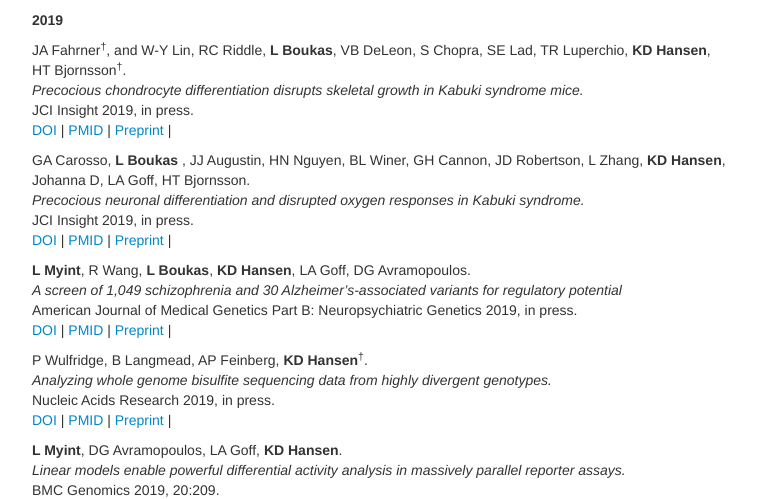
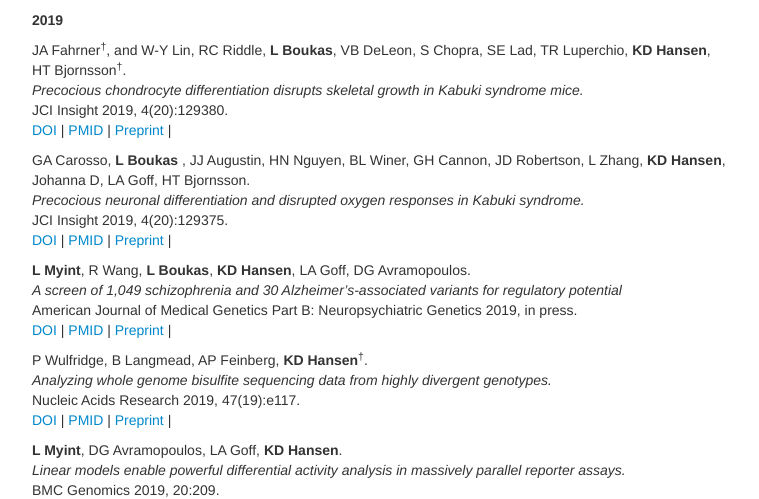
Before and after one commit to hansenlab/hansenlab.github.io, a Jekyll site: the page built from 02-pubs.md, in a window 1280 px wide and 900 px high, scrolled down 364 px. Shown: the part 158-657 px from the top of the window, without its empty margins (258-1017 px from the left). Built offline with Jekyll 4.4.1, drawn with Linux system fonts in a browser that asks for light colours; comment, search, counter and statistics services are not loaded.

Commit message:
new pubs

```diff
--- a/02-pubs.md
+++ b/02-pubs.md
@@ -40,7 +40,7 @@ Computational Biology
 
 JA Fahrner<sup>&dagger;</sup>, and W-Y Lin, RC Riddle, **L Boukas**, VB DeLeon, S Chopra, SE Lad, TR Luperchio, **KD Hansen**, HT Bjornsson<sup>&dagger;</sup>.
 _Precocious chondrocyte differentiation disrupts skeletal growth in Kabuki syndrome mice._
-JCI Insight 2019, in press.
+JCI Insight 2019, 4(20):129380.
 [DOI](https://doi.org/10.1172/jci.insight.129380) |
 [PMID](http://www.ncbi.nlm.nih.gov/pubmed/31557133) |
 [Preprint](https://doi.org/10.1101/599878) |
@@ -48,7 +48,7 @@ JCI Insight 2019, in press.
 
 GA Carosso, **L Boukas** , JJ Augustin, HN Nguyen, BL Winer, GH Cannon, JD Robertson, L Zhang, **KD Hansen**, Johanna D, LA Goff, HT Bjornsson.
 _Precocious neuronal differentiation and disrupted oxygen responses in Kabuki syndrome._
-JCI Insight 2019, in press.
+JCI Insight 2019, 4(20):129375.
 [DOI](https://doi.org/10.1172/jci.insight.129375) |
 [PMID](http://www.ncbi.nlm.nih.gov/pubmed/31465303) |
 [Preprint](https://doi.org/10.1101/484410) |
@@ -64,7 +64,7 @@ American Journal of Medical Genetics Part B: Neuropsychiatric Genetics 2019, in
 
 P Wulfridge, B Langmead, AP Feinberg, **KD Hansen**<sup>&dagger;</sup>.
 _Analyzing whole genome bisulfite sequencing data from highly divergent genotypes._
-Nucleic Acids Research 2019, in press.
+Nucleic Acids Research 2019, 47(19):e117.
 [DOI](https://doi.org/10.1093/nar/gkz674) |
 [PMID](http://www.ncbi.nlm.nih.gov/pubmed/31392989) |
 [Preprint](https://doi.org/10.1101/076844) |
```
